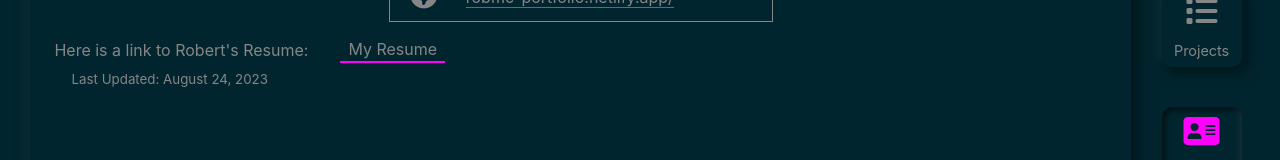
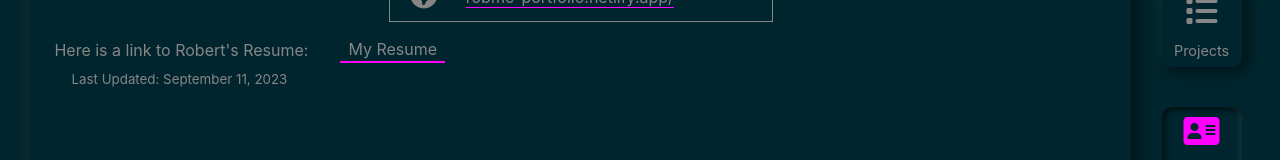
Before and after one commit to Robztar/rob-portfolio, a React (Vite) app in the folder rob-portfolio/: page / in a window 1280 px wide. Both pictures are taken after a click on the element "Contact". Shown: the part 493-653 px from the top of the page. Built offline with nearby package versions, Linux system fonts and the light colour scheme.

Commit message:
Updated Resume

```diff
--- a/rob-portfolio/src/components/Data/Contact.tsx
+++ b/rob-portfolio/src/components/Data/Contact.tsx
@@ -98,7 +98,7 @@ export const Contact = (props: elemProps) =>{
                                    <p>Here is a link to Robert's Resume:</p>
                                    <a href={MyResume} target="_blank">My Resume</a>
                               </div>
-                              <small>&emsp; Last Updated: August 24, 2023</small>
+                              <small>&emsp; Last Updated: September 11, 2023</small>
                          </div>
                     </div>
                </div>
```
Also changed, not shown: 1 other file (tests, documents, lock files or other folders).
